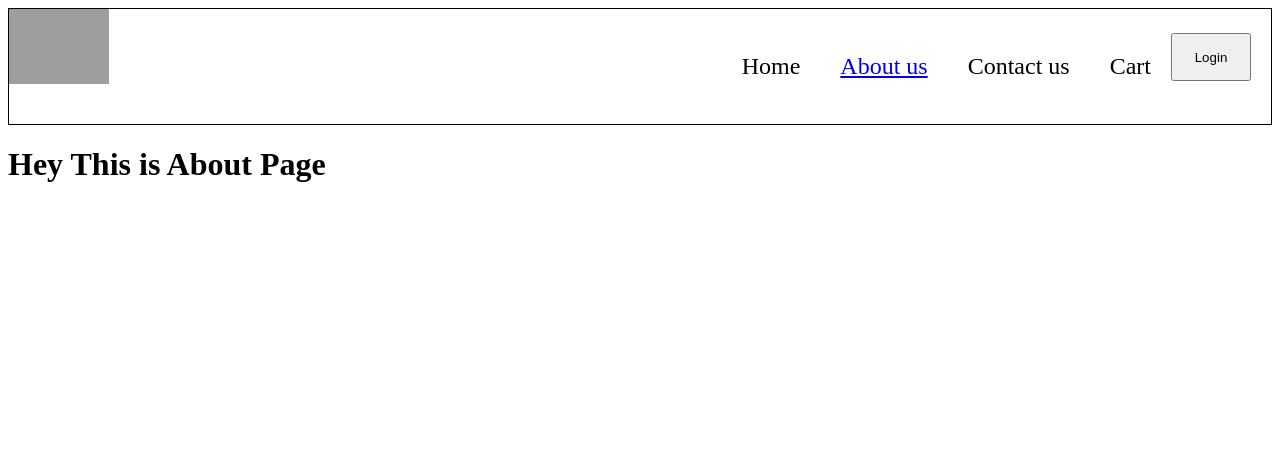
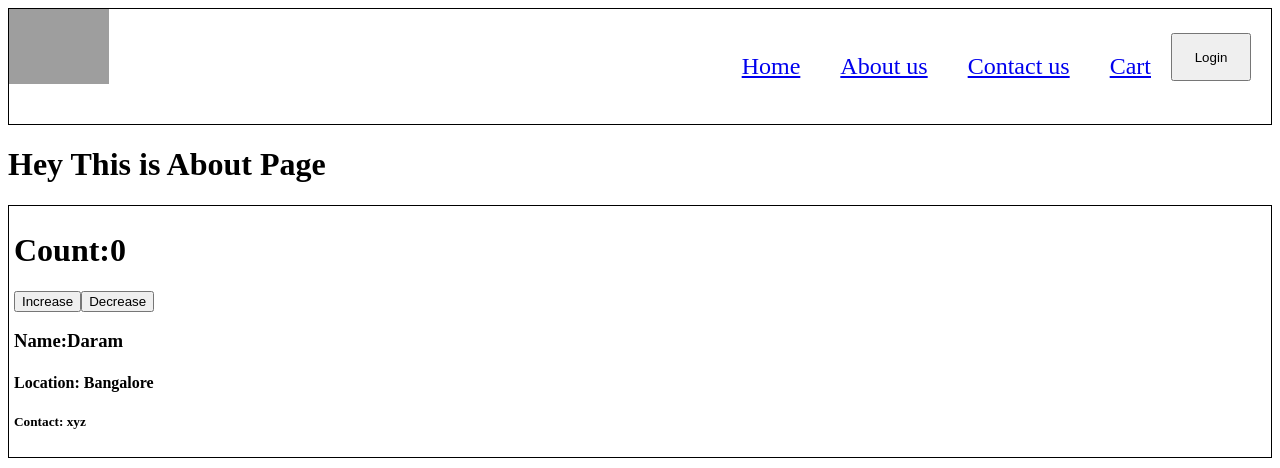
Before and after one commit to DaramGuru95/namaste-react-app, a React (Vite) app: page /about in a window 1280 px wide. Shown: the top 468 px of the page. Built offline with nearby package versions, Linux system fonts and the light colour scheme; grey boxes are pictures that could not be loaded.

Commit message:
Class Based Component

```diff
--- a/index.css
+++ b/index.css
@@ -77,3 +77,9 @@
   display: flex;
   gap: 3;
 }
+
+.user-card {
+  border: 1px solid black;
+  padding: 5px;
+  margin-bottom: 4px;
+}
--- a/src/Components/About.js
+++ b/src/Components/About.js
@@ -1,9 +1,39 @@
-const About = () => {
-  return (
-    <>
-      <h1>Hey This is About Page</h1>
-    </>
-  );
-};
+import { Component } from "react";
+// import User from "./User";
+import UserClass from "./UserClass";
+
+class About extends Component {
+  constructor(props) {
+    super(props);
+    console.log("Parent Constructor will be Called");
+  }
+
+  componentDidMount() {
+    console.log("Parent Component Did Mount Called");
+  }
+
+  render() {
+    console.log("Parent Render Called");
+    return (
+      <>
+        <h1>Hey This is About Page</h1>
+        {/* <User name={"Daram"} location={"Bangalore"} /> */}
+        <UserClass name={"Daram"} location={"Bangalore"} />
+      </>
+    );
+  }
+}
 
 export default About;
+
+// const About = () => {
+//   return (
+//     <>
+//       <h1>Hey This is About Page</h1>
+//       {/* <User name={"Daram"} location={"Bangalore"} /> */}
+//       <UserClass name={"Daram"} location={"Bangalore"} />
+//     </>
+//   );
+// };
+
+// export default About;
--- /dev/null
+++ b/src/Components/Cart.js
@@ -0,0 +1,11 @@
+const Cart = () => {
+  return (
+    <>
+      <div>
+        <h1>Hey This is CART Page</h1>
+      </div>
+    </>
+  );
+};
+
+export default Cart;
--- a/src/Components/Header.js
+++ b/src/Components/Header.js
@@ -1,5 +1,6 @@
 import { useState } from "react";
 import { LOGO_URL } from "../utils/constants";
+import { Link } from "react-router-dom";
 
 const Header = () => {
   const [btnName, setBtnName] = useState("Login");
@@ -10,12 +11,18 @@ const Header = () => {
       </div>
       <div className="nav-items">
         <ul>
-          <li>Home</li>
           <li>
-            <a href="about">About us</a>
+            <Link to={"/"}>Home</Link>
           </li>
-          <li>Contact us</li>
-          <li>Cart</li>
+          <li>
+            <Link to="/about">About us</Link>
+          </li>
+          <li>
+            <Link to={"/contact"}>Contact us</Link>
+          </li>
+          <li>
+            <Link to={"/cart"}>Cart</Link>
+          </li>
           <button
             className="login-btn"
             onClick={() => {
--- /dev/null
+++ b/src/Components/User.js
@@ -0,0 +1,21 @@
+import React, { useState } from "react";
+
+const User = ({ name, location }) => {
+  const [count, setCount] = useState(0);
+
+  return (
+    <div className="user-card">
+      <div>
+        <h1>Count:{count}</h1>
+        <button onClick={() => setCount(count + 1)}>Increase</button>
+        <button onClick={() => setCount(count - 1)}>Decrement</button>
+      </div>
+
+      <h3>Name: {name}</h3>
+      <h4>Location: {location}</h4>
+      <h5>Contact: xyz </h5>
+    </div>
+  );
+};
+
+export default User;
--- /dev/null
+++ b/src/Components/UserClass.js
@@ -0,0 +1,45 @@
+import React from "react";
+
+class UserClass extends React.Component {
+  constructor(props) {
+    super(props);
+    this.state = {
+      count: 0,
+    };
+    console.log("Chaild Constructor Called");
+  }
+
+  componentDidMount() {
+    console.log("Chaild Component Did Mount Called");
+  }
+
+  render() {
+    const { name, location } = this.props;
+    const { count } = this.state;
+    console.log("Chaild Render Called");
+    return (
+      <div className="user-card">
+        <h1>Count:{count}</h1>
+        <button
+          onClick={() => {
+            this.setState({ count: count + 1 });
+          }}
+        >
+          Increase
+        </button>
+        <button
+          onClick={() => {
+            this.setState({ count: count - 1 });
+          }}
+        >
+          Decrease
+        </button>
+        <h3>Name:{name} </h3>
+        <h4>Location: {location}</h4>
+        <h5>Contact: xyz</h5>
+      </div>
+    );
+  }
+}
+
+export default UserClass;
```
Also changed, not shown: src/App.js (+16 -0 lines), src/Components/RestaurantMenu.js (added, +17 -0 lines).
